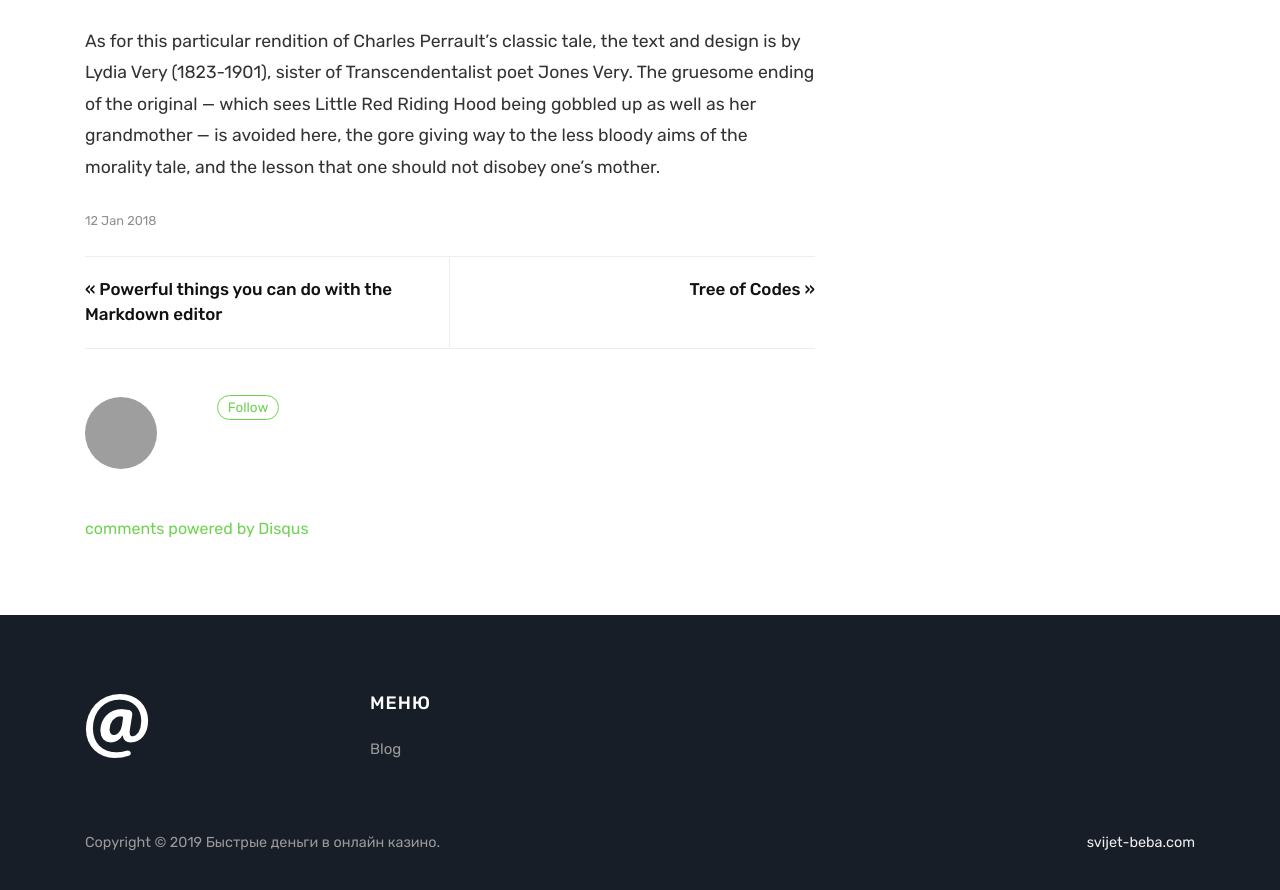
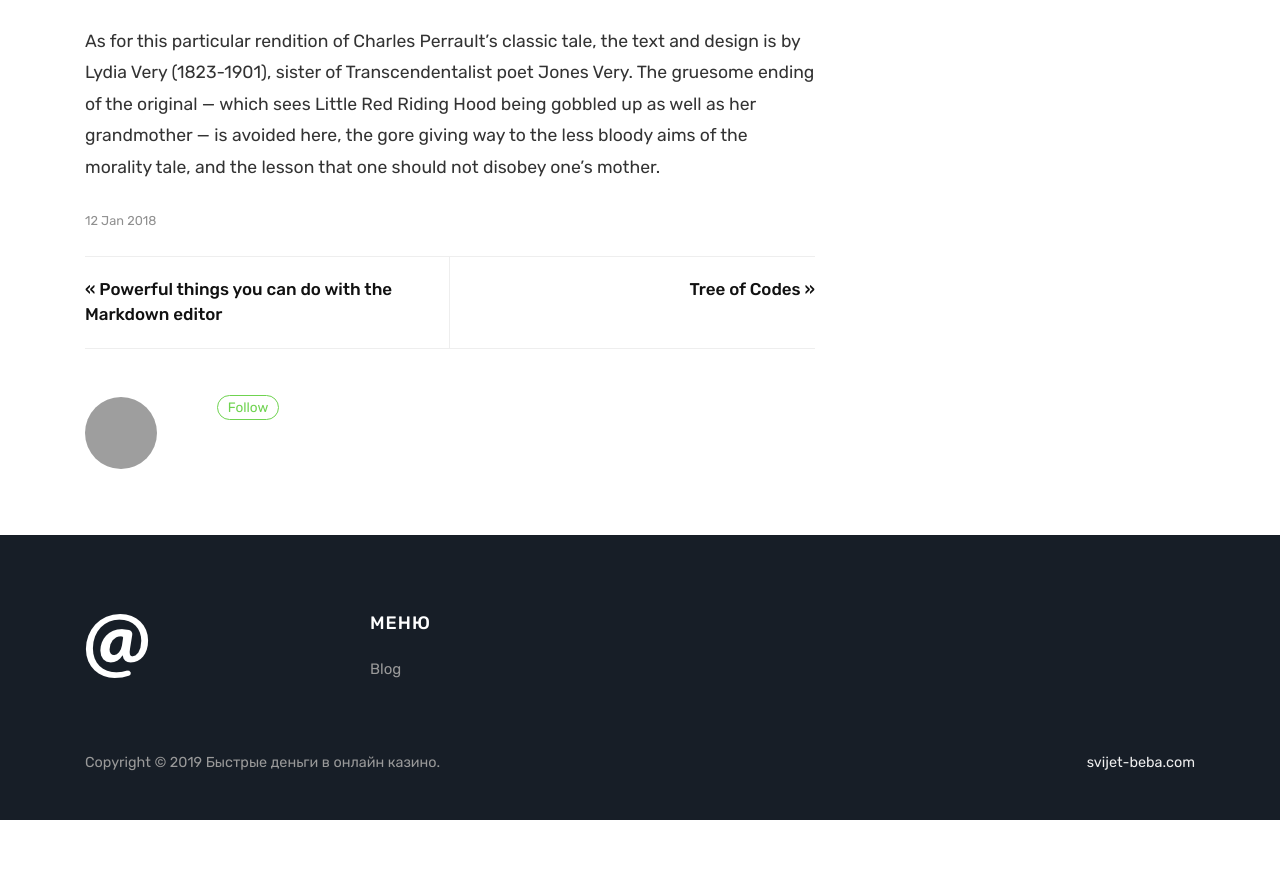
Before and after one commit to AndreyDero/AndreyDero.github.io, a Jekyll site: the page built from _posts/2018-01-12-red-riding.md, in a window 1280 px wide and 900 px high, scrolled down 1259 px. Shown: the top 890 px of the window. Built offline with Jekyll 4.4.1, drawn with Linux system fonts in a browser that asks for light colours; comment, search, counter and statistics services are not loaded; after the commit the page ends 2079 px from its top, so only the background shows below that; grey boxes are pictures that could not be loaded.

Commit message:
Update post-right-sidebar.html

```diff
--- a/_layouts/post-right-sidebar.html
+++ b/_layouts/post-right-sidebar.html
@@ -86,25 +86,9 @@ post_class: post-template
                 {% endif %}
 
 
-            <!-- Begin Comments
-            ================================================== -->
-            <section>
-            <div id="comments">
-                {% include disqus.html %}
-            </div>
-            </section>
-            <!--End Comments
-            ================================================== -->
 
 		</div>
 		<!-- End Post -->
-
-        <!-- Right Sidebar -->
-        <div class="col-md-4 col-lg-4">
-        <div class="sidebar-right">
-        {% include sidebar.html %}
-        </div>
-        </div>
 
 	</div>
 
```
